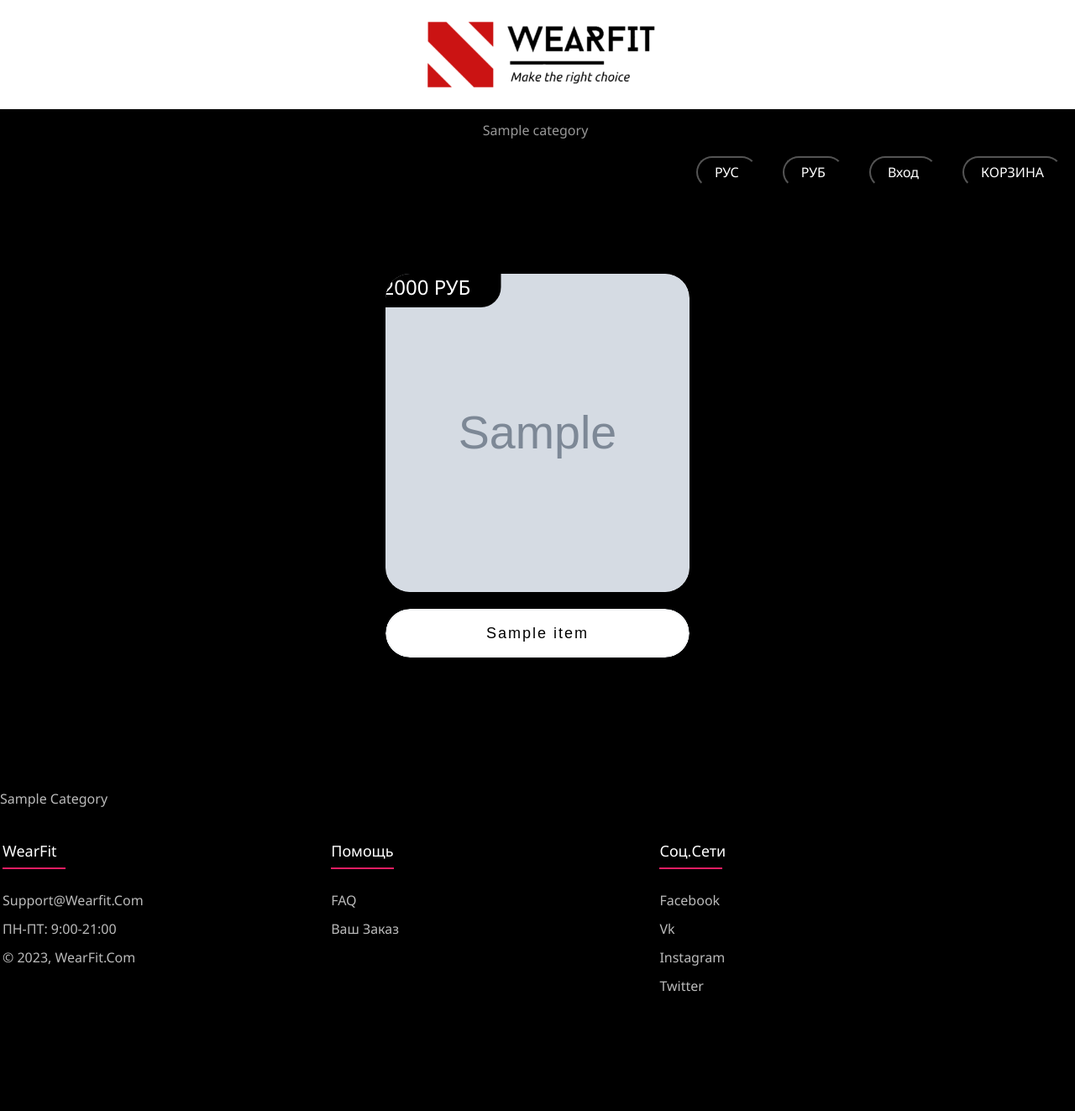
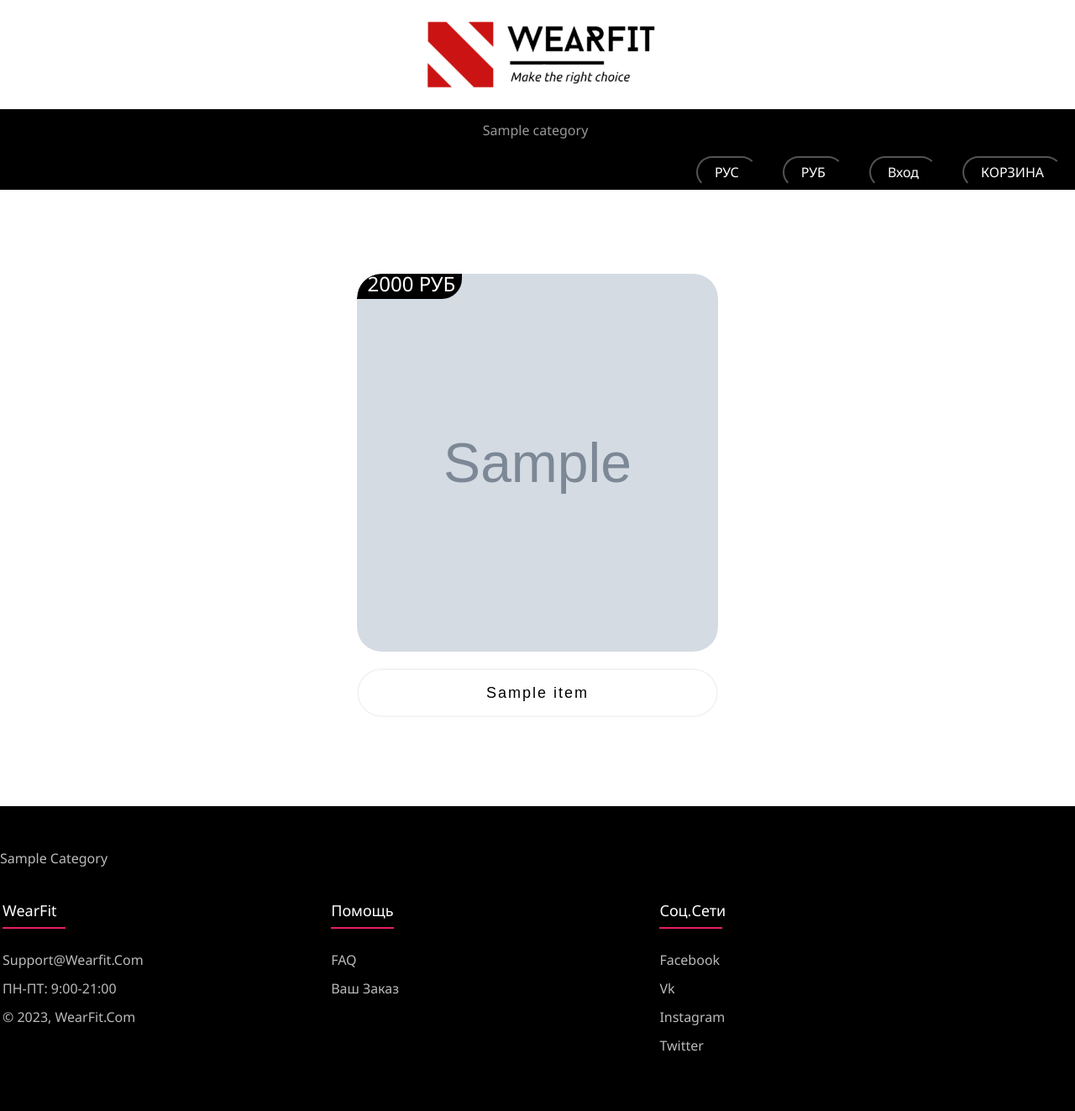
Before and after one commit to white0nyx/clothing_shop, a Django app: page / in a window 1280 px wide. Shown: the whole page at 84% size. Before the commit the page ends 1181 px from the top, so only its background shows below. Run offline with Django 4.2, Linux system fonts and the light colour scheme; tables that the repository leaves empty hold one stand-in row (values such as "Sample post"); grey boxes marked "Sample" are stand-in pictures; some libraries are stand-ins or nearby versions.

Commit message:
Правка для Гарика2

```diff
--- a/clothing_store/shop/static/shop/css/styles.css
+++ b/clothing_store/shop/static/shop/css/styles.css
@@ -177,7 +177,7 @@ body {
     flex-wrap: wrap;
     padding-left: 15px;
     padding-right: 15px;
-    background-color: #000;
+    background-color: #fff;
 }
 
 .category-product {
@@ -399,11 +399,12 @@ ul{
     align-items: center;
     border-radius: 100px;
     display: flex;
-    height: 2em;
+    height: 25 px;
     position: relative;
     white-space: nowrap;
-    width:110px;
+    width:100px;
     scale:1.5;
+    padding-left:5px;
 }
 
 .price-product-info-price{
@@ -958,17 +959,17 @@ svg:not(:root) {
 
 .category-product-cover1 {
     display:flex;
-
     background: #fff;
     border-radius: 29px;
-
-
+    height: 379px;
+    width: 430px;
+    height: 450px;
     -webkit-mask-image: -webkit-radial-gradient(#fff,#000);
     overflow: hidden;
     position: relative;
     border: 0;
     margin: 0;
-    padding: 0;
+    padding-top: 0;
     vertical-align: initial;
 }
 
@@ -999,6 +1000,7 @@ a {
     display:flex;
     border-radius: 0 0 1em 0;
     padding: 0 1em;
+    padding-left:25px;
     z-index: 1;
 }
 
--- a/clothing_store/shop/templates/shop/category_page.html
+++ b/clothing_store/shop/templates/shop/category_page.html
@@ -10,7 +10,7 @@
             <a class="category-product" href="{{ item.get_absolute_url }}">
                 <div class="category-product-cover1">
                      <div class="picture">
-                          <img src="{{ item.main_photo.url}}" width="362px" height="379px" alt="{{item.name}}">
+                          <img src="{{ item.main_photo.url}}" width="430px" height="450px" alt="{{item.name}}">
                      </div>
                      <div class="category-product-blackout"></div>
                      <div class="price-category-product-price1">
```
